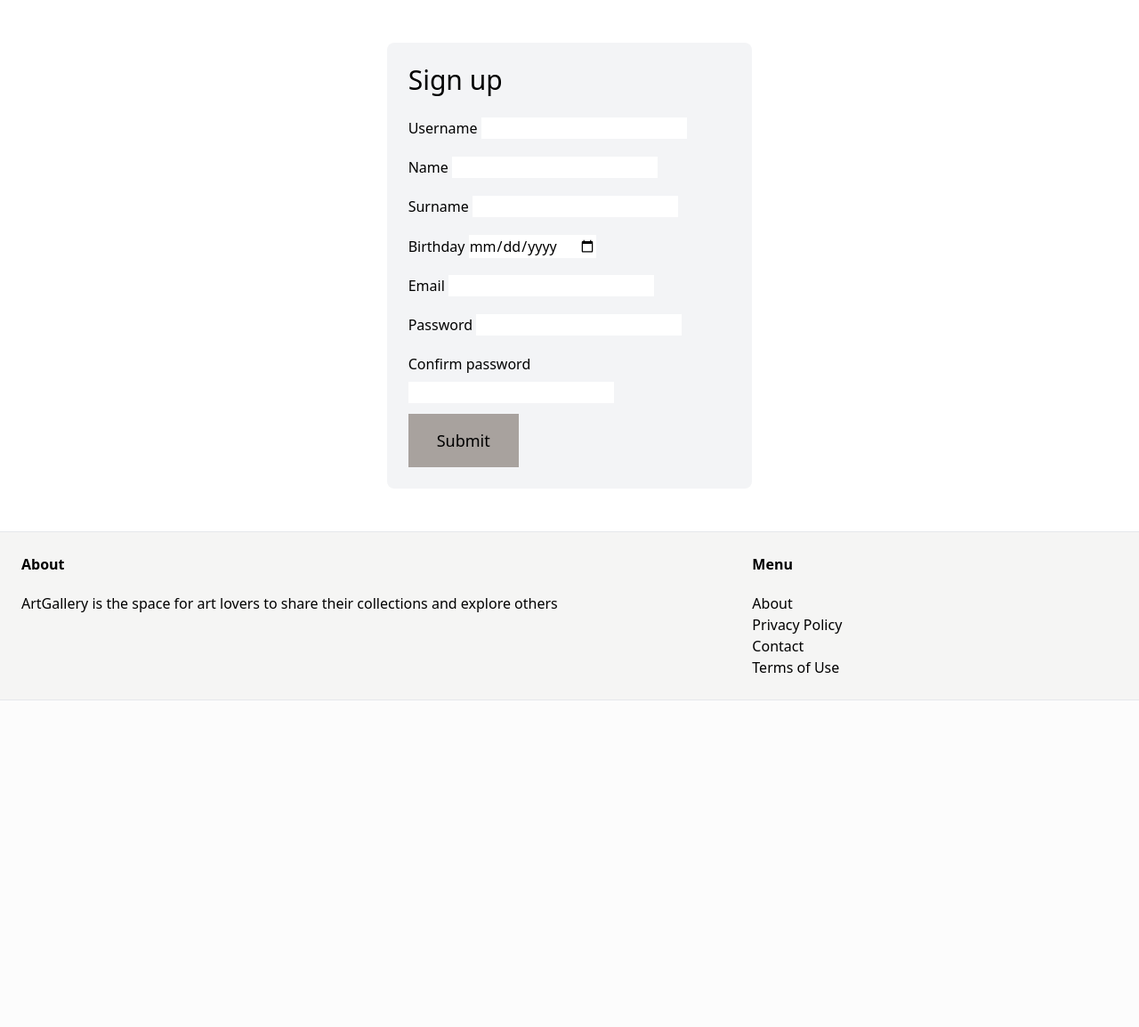
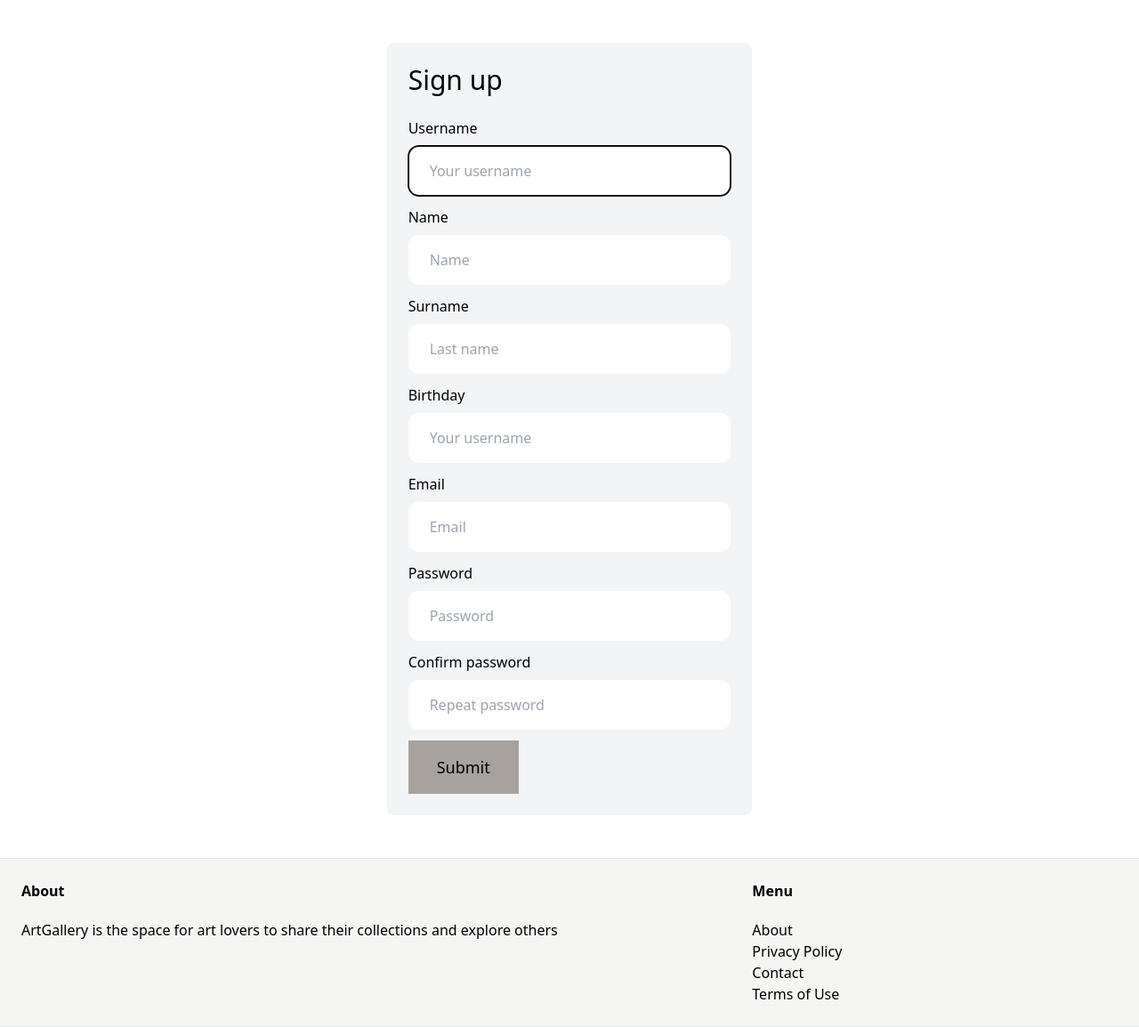
Before and after one commit to rengega/Art-Gallery, a Django app: template accounts/templates/accounts/signup.html in a window 1280 px wide. Shown: the part 89-1243 px from the top of the page at 89% size. Before the commit the page ends 876 px from the top, so only its background shows below. Run offline with Django 4.2, Linux system fonts and the light colour scheme; the template is opened without the code that fills it: values that come from a table or form of the project are taken from there, others are empty; tables that the repository leaves empty hold one stand-in row (values such as "Sample post"); form fields are guessed from the names that the template uses; some libraries are stand-ins or nearby versions.

Commit message:
added form and tamplate to sign up; added url pattern

```diff
--- a/accounts/forms.py
+++ b/accounts/forms.py
@@ -0,0 +1,43 @@
+from django import forms
+from django.contrib.auth.forms import UserCreationForm
+from .models import CustomUser
+
+class SignupForm(UserCreationForm):
+    class Meta:
+        model = CustomUser
+        fields = ('username', 'name', 'surname', 'date_of_birth', 'email', 'password1', 'password2')
+
+    username = forms.CharField(widget = forms.TextInput( attrs = {
+            'placeholder': 'Your username',
+            'class': 'w-full py-4 px-6 rounded-xl'
+    }))
+
+    name = forms.CharField(widget = forms.TextInput( attrs = {
+                'placeholder': 'Name',
+                'class': 'w-full py-4 px-6 rounded-xl'
+        }))
+
+    surname = forms.CharField(widget = forms.TextInput( attrs = {
+                'placeholder': 'Last name',
+                'class': 'w-full py-4 px-6 rounded-xl'
+        }))
+
+    date_of_birth = forms.CharField(widget = forms.DateInput( attrs = {
+                'placeholder': 'Your username',
+                'class': 'w-full py-4 px-6 rounded-xl'
+        }))
+
+    email = forms.CharField(widget = forms.EmailInput( attrs = {
+                'placeholder': 'Email',
+                'class': 'w-full py-4 px-6 rounded-xl'
+    }))
+
+    password1 = forms.CharField(widget = forms.PasswordInput( attrs = {
+                'placeholder': 'Password',
+                'class': 'w-full py-4 px-6 rounded-xl'
+    }))
+
+    password2 = forms.CharField(widget = forms.PasswordInput( attrs = {
+                'placeholder': 'Repeat password',
+                'class': 'w-full py-4 px-6 rounded-xl'
+    }))
--- a/accounts/urls.py
+++ b/accounts/urls.py
@@ -0,0 +1,8 @@
+from django.urls import path
+from . views import signup
+
+app_name = 'accounts'
+
+urlpatterns = [
+    path('signup/', signup, name = 'signup')
+    ]
--- a/art_gallery/urls.py
+++ b/art_gallery/urls.py
@@ -6,6 +6,7 @@ from core.views import index, contact
 
 urlpatterns = [
     path('', include('core.urls')),
+    path('accounts/', include('accounts.urls')),
     path('artwork/', include('artwork.urls')),
     path('admin/', admin.site.urls),
 ] + static(settings.MEDIA_URL, document_root=settings.MEDIA_ROOT)
--- a/core/templates/core/base.html
+++ b/core/templates/core/base.html
@@ -24,7 +24,7 @@
         <a href="#" class="px-6 py-3 text-lg font-semibold bg-stone-400 text-white hover:bg-stone-500">Home Page</a>
         <a href="#" class="px-6 py-3 text-lg font-semibold bg-stone-400 text-white hover:bg-stone-500">Inbox</a>
         {% else %}
-        <a href="#" class="px-6 py-3 text-lg font-semibold bg-stone-400 text-white hover:bg-stone-500">Sign Up</a>
+        <a href="{% url 'accounts:signup' %}" class="px-6 py-3 text-lg font-semibold bg-stone-400 text-white hover:bg-stone-500">Sign Up</a>
         <a href="#" class="px-6 py-3 text-lg font-semibold bg-stone-400 text-white hover:bg-stone-500">Log In</a>
         {% endif %}
     </div>
```
Also changed, not shown: accounts/views.py (+11 -2 lines), db.sqlite3.
